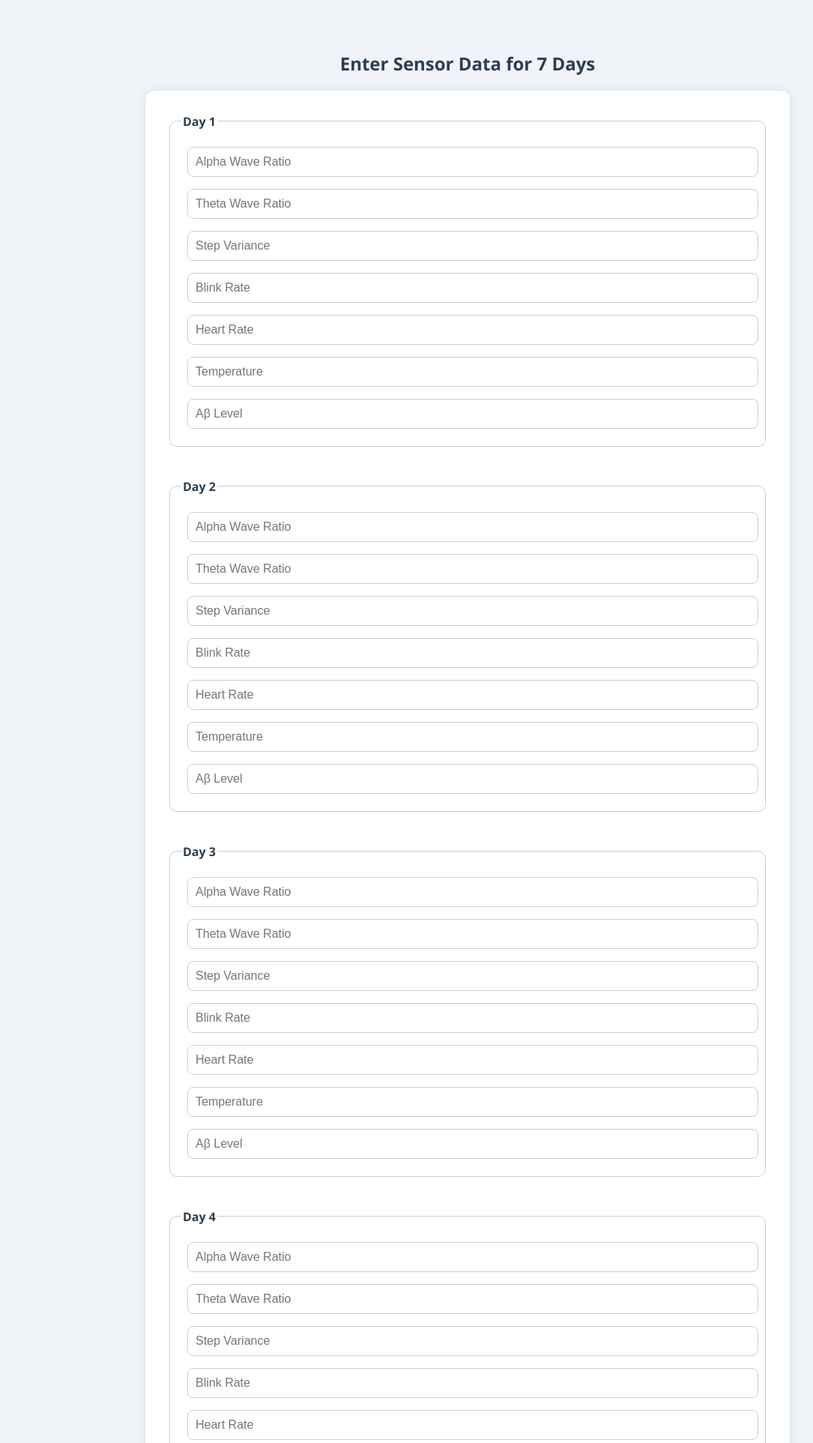
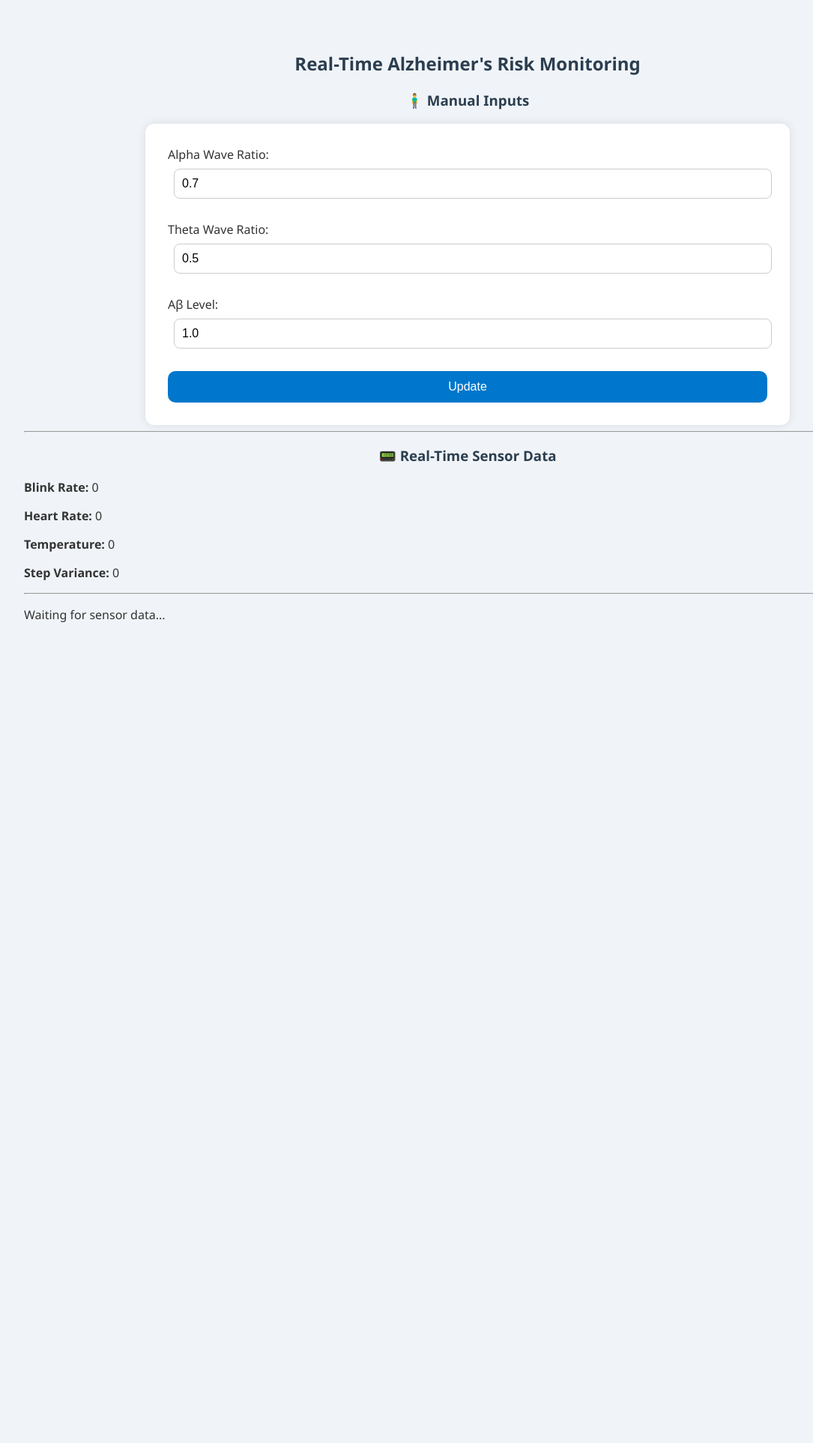
Before and after one commit to olivetabitha01/Mini-project-ogg, a Flask app: page / in a window 1280 px wide. Shown: the top 1925 px of the page at 75% size, without its empty margins (16-1101 px from the left). After the commit the page ends 830 px from the top, so only its background shows below. Run offline with Flask 3, Linux system fonts and the light colour scheme; parts of the project's set-up code (start-up, migrations or seed data) failed here and were passed over.

Commit message:
adding updated code

```diff
--- a/app.py
+++ b/app.py
@@ -1,33 +1,91 @@
-from flask import Flask, render_template, request
+from flask import Flask, render_template, request, jsonify
 import pandas as pd
 import joblib
 
 app = Flask(__name__)
 model = joblib.load("model/alz_model.joblib")
 
-@app.route("/", methods=["GET", "POST"])
+# store latest sensor data (auto from ESP32)
+sensor_data = {
+    "blink_rate": 0,
+    "heart_rate": 0,
+    "temperature": 0,
+    "step_variance": 0
+}
+
+# store manual user inputs
+manual_data = {
+    "alpha_wave_ratio": 0.7,
+    "theta_wave_ratio": 0.5,
+    "abeta_level": 1.0
+}
+
+latest_prediction = {"risk": None, "score": None}
+
+
+@app.route("/")
 def index():
-    if request.method == "POST":
-        inputs = []
-        for i in range(1, 8):
-            inputs.append([
-                float(request.form[f"alpha{i}"]),
-                float(request.form[f"theta{i}"]),
-                float(request.form[f"step{i}"]),
-                float(request.form[f"blink{i}"]),
-                float(request.form[f"hr{i}"]),
-                float(request.form[f"temp{i}"]),
-                float(request.form[f"abeta{i}"])
-            ])
-        df = pd.DataFrame(inputs, columns=[
-            "alpha_wave_ratio", "theta_wave_ratio", "step_variance",
-            "blink_rate", "heart_rate", "temperature", "abeta_level"
-        ])
-        predictions = model.predict(df)
-        risk_score = round(predictions.mean(), 2)
-        final_result = "LOW" if risk_score < 0.5 else "MODERATE" if risk_score < 1.5 else "HIGH"
-        return render_template("index.html", result=final_result, preds=predictions.tolist())
-    return render_template("index.html")
+    return render_template(
+        "index.html",
+        sensor=sensor_data,
+        manual=manual_data,
+        prediction=latest_prediction
+    )
+
+
+# ESP32 sends sensor data here every 10s
+@app.route("/update", methods=["POST"])
+def update_sensor_data():
+    global sensor_data, latest_prediction
+    data = request.get_json(force=True)
+
+    for key in data:
+        if key in sensor_data:
+            sensor_data[key] = data[key]
+
+    # Combine manual + sensor data for prediction
+    combined = {**manual_data, **sensor_data}
+    df = pd.DataFrame([combined])
+    score = float(model.predict(df)[0])
+    risk = "LOW" if score < 0.5 else "MODERATE" if score < 1.5 else "HIGH"
+    latest_prediction = {"risk": risk, "score": round(score, 2)}
+
+    return jsonify({"status": "updated", "prediction": latest_prediction})
+
+
+# User manually updates alpha/theta/abeta
+@app.route("/manual", methods=["POST"])
+def manual_update():
+    global manual_data, latest_prediction
+    data = request.form
+    try:
+        manual_data["alpha_wave_ratio"] = float(data["alpha_wave_ratio"])
+        manual_data["theta_wave_ratio"] = float(data["theta_wave_ratio"])
+        manual_data["abeta_level"] = float(data["abeta_level"])
+    except:
+        pass
+
+    # Combine for prediction
+    combined = {**manual_data, **sensor_data}
+    df = pd.DataFrame([combined])
+    score = float(model.predict(df)[0])
+    risk = "LOW" if score < 0.5 else "MODERATE" if score < 1.5 else "HIGH"
+    latest_prediction = {"risk": risk, "score": round(score, 2)}
+
+    return render_template(
+        "index.html",
+        sensor=sensor_data,
+        manual=manual_data,
+        prediction=latest_prediction
+    )
+
+
+@app.route("/get_data")
+def get_data():
+    return jsonify({"sensor": sensor_data, "prediction": latest_prediction})
+
 
 if __name__ == "__main__":
-    app.run(debug=True)
+    import os
+    port = int(os.environ.get("PORT", 8080))
+    app.run(host="0.0.0.0", port=port, debug=False)
--- a/templates/index.html
+++ b/templates/index.html
@@ -3,30 +3,58 @@
 <head>
     <title>Alzheimer's Risk Prediction</title>
     <link rel="stylesheet" href="{{ url_for('static', filename='style.css') }}">
+    <script>
+        // Fetch updated sensor data every 10 seconds
+        async function fetchSensorData() {
+            const res = await fetch("/get_data");
+            const json = await res.json();
+            const s = json.sensor;
+            const pred = json.prediction;
 
+            document.getElementById("blink_rate").innerText = s.blink_rate;
+            document.getElementById("heart_rate").innerText = s.heart_rate;
+            document.getElementById("temperature").innerText = s.temperature;
+            document.getElementById("step_variance").innerText = s.step_variance;
+
+            if (pred && pred.risk) {
+                document.getElementById("result").innerHTML =
+                    `<h3>🧠 Risk Level: ${pred.risk}</h3><p>Score: ${pred.score}</p>`;
+            }
+        }
+        setInterval(fetchSensorData, 10000); // every 10 sec
+    </script>
 </head>
-<body>
-    <h2>Enter Sensor Data for 7 Days</h2>
-    <form method="POST">
-        {% for i in range(1, 8) %}
-        <fieldset>
-            <legend>Day {{ i }}</legend>
-            <input name="alpha{{i}}" placeholder="Alpha Wave Ratio" required>
-            <input name="theta{{i}}" placeholder="Theta Wave Ratio" required>
-            <input name="step{{i}}" placeholder="Step Variance" required>
-            <input name="blink{{i}}" placeholder="Blink Rate" required>
-            <input name="hr{{i}}" placeholder="Heart Rate" required>
-            <input name="temp{{i}}" placeholder="Temperature" required>
-            <input name="abeta{{i}}" placeholder="Aβ Level" required>
-        </fieldset>
-        <br>
-        {% endfor %}
-        <button type="submit">Predict</button>
+<body onload="fetchSensorData()">
+    <h2>Real-Time Alzheimer's Risk Monitoring</h2>
+
+    <h3>🧍‍♂️ Manual Inputs</h3>
+    <form action="/manual" method="POST">
+        <label>Alpha Wave Ratio:</label>
+        <input name="alpha_wave_ratio" value="{{ manual.alpha_wave_ratio }}" required><br><br>
+        <label>Theta Wave Ratio:</label>
+        <input name="theta_wave_ratio" value="{{ manual.theta_wave_ratio }}" required><br><br>
+        <label>Aβ Level:</label>
+        <input name="abeta_level" value="{{ manual.abeta_level }}" required><br><br>
+        <button type="submit">Update</button>
     </form>
 
-    {% if result %}
-        <h3>🧠 Prediction: {{ result }} RISK</h3>
-        <p>Daily Scores: {{ preds }}</p>
-    {% endif %}
+    <hr>
+
+    <h3>📟 Real-Time Sensor Data</h3>
+    <p><strong>Blink Rate:</strong> <span id="blink_rate">{{ sensor.blink_rate }}</span></p>
+    <p><strong>Heart Rate:</strong> <span id="heart_rate">{{ sensor.heart_rate }}</span></p>
+    <p><strong>Temperature:</strong> <span id="temperature">{{ sensor.temperature }}</span></p>
+    <p><strong>Step Variance:</strong> <span id="step_variance">{{ sensor.step_variance }}</span></p>
+
+    <hr>
+
+    <div id="result">
+        {% if prediction.risk %}
+        <h3>🧠 Risk Level: {{ prediction.risk }}</h3>
+        <p>Score: {{ prediction.score }}</p>
+        {% else %}
+        <p>Waiting for sensor data...</p>
+        {% endif %}
+    </div>
 </body>
 </html>
```
Also changed, not shown: requirements.txt (+9 -0 lines), 1 other file.
